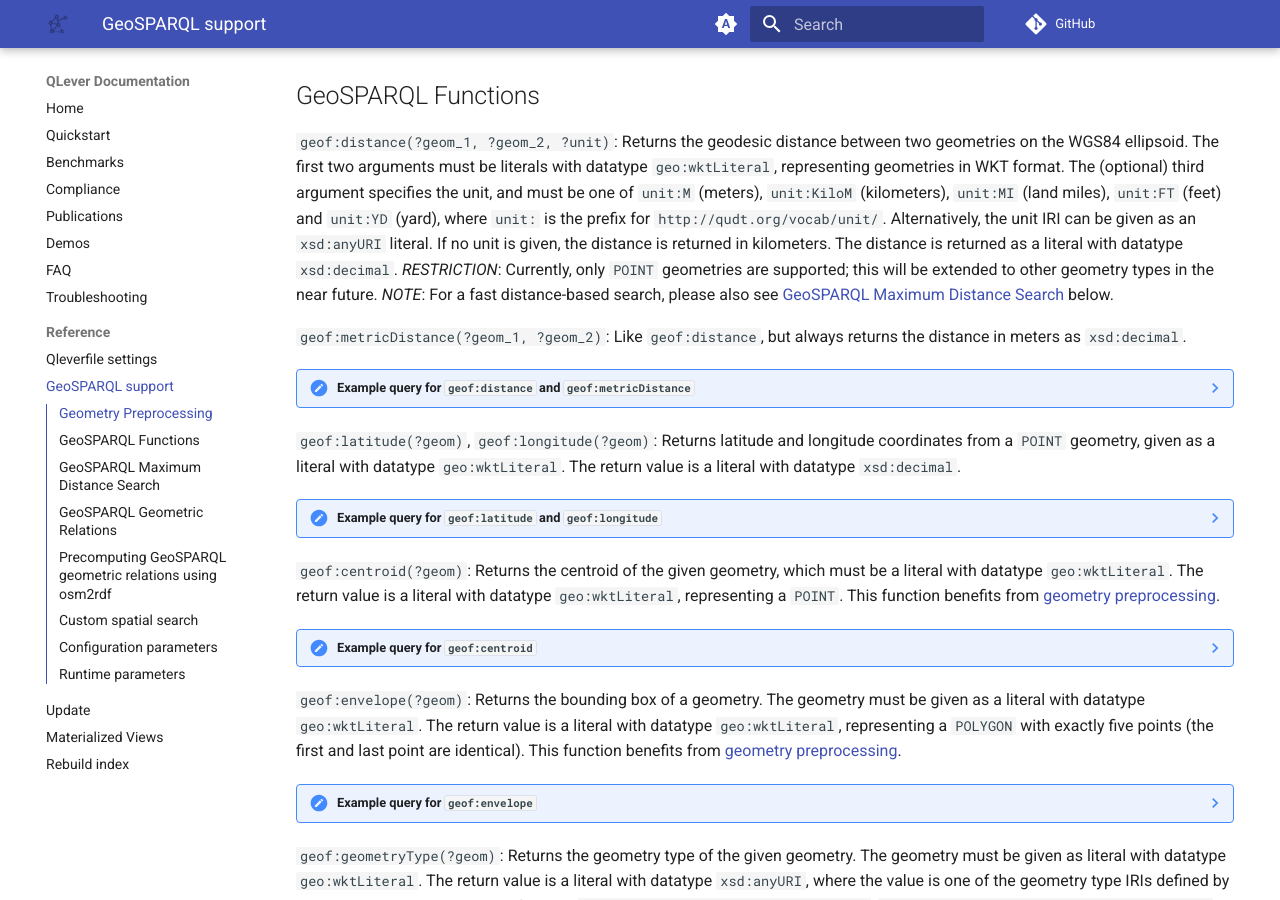
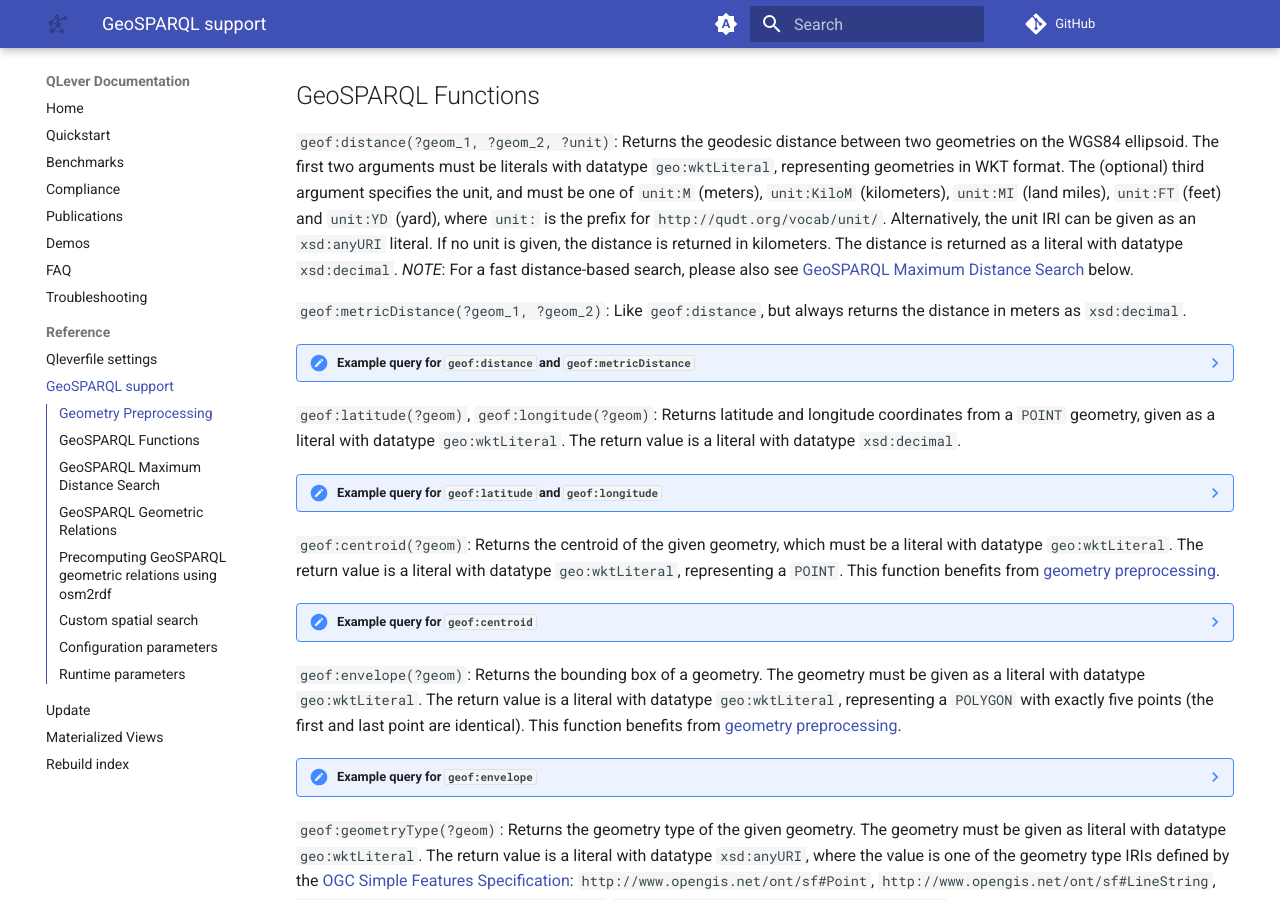
Before and after one commit to qlever-dev/qlever-docs, an MkDocs documentation site: the page built from docs/geosparql.md, in a window 1280 px wide and 900 px high, scrolled down 572 px. Built offline with MkDocs 1.6.1 and Material for MkDocs 9.7.7, drawn with Linux system fonts in a browser that asks for light colours; plug-ins that fetch from the network failed and are left out; comment, search, counter and statistics services are not loaded; the version menu is left out.

Commit message:
Remove `geof:distance` restriction to points (#20)
Reflects <https://github.com/ad-freiburg/qlever/pull/2180>

```diff
--- a/docs/geosparql.md
+++ b/docs/geosparql.md
@@ -21,10 +21,8 @@ with datatype `geo:wktLiteral`, representing geometries in WKT format. The
 the prefix for `http://qudt.org/vocab/unit/`. Alternatively, the unit IRI can
 be given as an `xsd:anyURI` literal. If no unit is given, the distance is
 returned in kilometers. The distance is returned as a literal with datatype
-`xsd:decimal`. *RESTRICTION*: Currently, only `POINT` geometries are supported;
-this will be extended to other geometry types in the near future. *NOTE*: For a
-fast distance-based search, please also see [GeoSPARQL Maximum Distance
-Search](#geosparql-maximum-distance-search) below.
+`xsd:decimal`. *NOTE*: For a fast distance-based search, please also see
+[GeoSPARQL Maximum Distance Search](#geosparql-maximum-distance-search) below.
 
 `geof:metricDistance(?geom_1, ?geom_2)`<a id="geof-metricdistance"></a>:
 Like `geof:distance`, but always returns the distance in meters as `xsd:decimal`.
```
